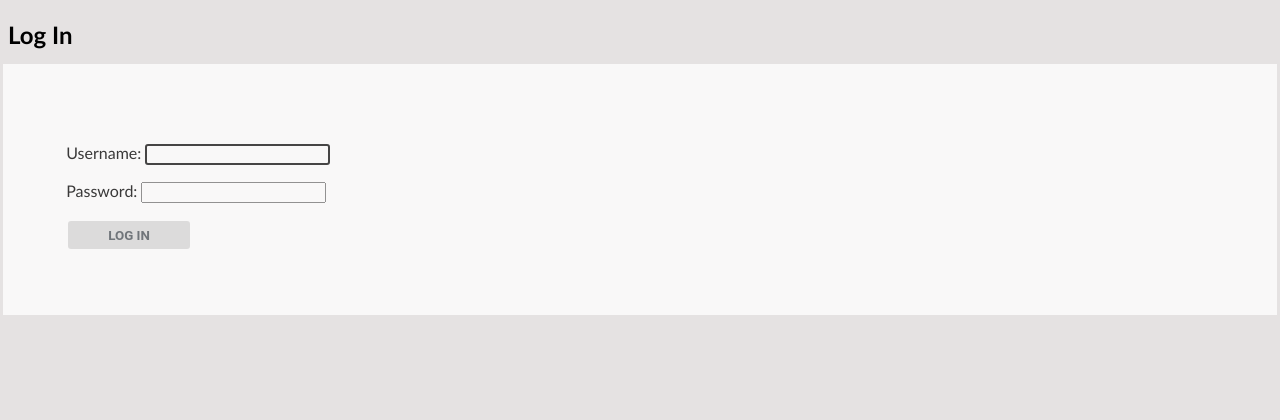
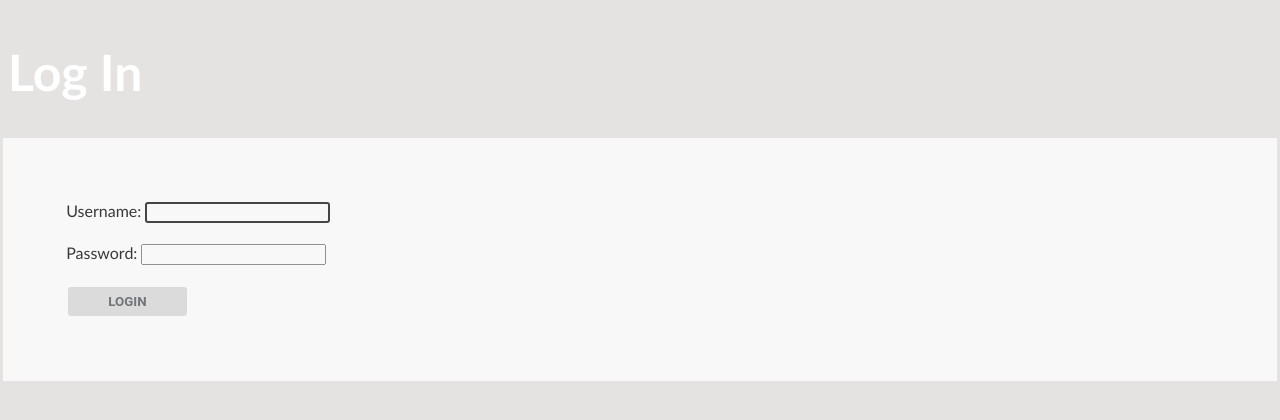
Before and after one commit to kca169/CourseMapper, a Django app: page /accounts/login/ in a window 1280 px wide. Shown: the top 420 px of the page. Run offline with Django 3.2, Linux system fonts and the light colour scheme.

Commit message:
Revert "References update 2"
This reverts commit b395957c9716e9de5fd7dedaaa275903805be026.

```diff
--- a/templates/base.html
+++ b/templates/base.html
@@ -1,4 +1,4 @@
-<!-- Refs: [1]-->
+<!-- REFERENCE: https://learndjango.com/tutorials/django-login-and-logout-tutorial-->
 
 <!DOCTYPE html>
 <html>
--- a/templates/home.html
+++ b/templates/home.html
@@ -1,5 +1,5 @@
 <!-- templates/home.html -->
-<!-- Refs: [1]-->
+<!-- REFERENCE: https://learndjango.com/tutorials/django-login-and-logout-tutorial-->
 {% extends 'base.html' %}
 
 {% block title %}CourseMapper Home{% endblock %}
--- a/templates/registration/login.html
+++ b/templates/registration/login.html
@@ -1,14 +1,27 @@
 <!-- templates/registration/login.html -->
-<!-- Refs: [1]-->
+<!-- REFERENCE: https://learndjango.com/tutorials/django-login-and-logout-tutorial-->
 {% extends 'base.html' %}
 
 {% block title %}CourseMapper Login{% endblock %}
 
 {% block content %}
-<h2>Log In</h2>
+<h2 class ='login'>Log In</h2>
 <form method="post">
   {% csrf_token %}
-  {{ form.as_p }}
-  <button type="submit">Log In</button>
+   {{ form.non_field_errors }}
+    <div class="form-group">
+
+        <label for="{{ form.username.id_for_label }}">Username:</label>
+        {{ form.username }}
+        {{ form.username.errors }}
+
+    </div>
+    <div class="form-group">
+
+        <label for="{{ form.password.id_for_label }}">Password:</label>
+        {{ form.password }}
+        {{ form.password.errors }}
+    </div>
+    <button type="submit">Login</button>
 </form>
 {% endblock %}
--- a/templates/registration/signup.html
+++ b/templates/registration/signup.html
@@ -1,5 +1,4 @@
 <!-- templates/registration/signup.html -->
-<!-- Refs: [1]-->
 {% extends 'base.html' %}
 
 {% block title %}Sign Up{% endblock %}
```
